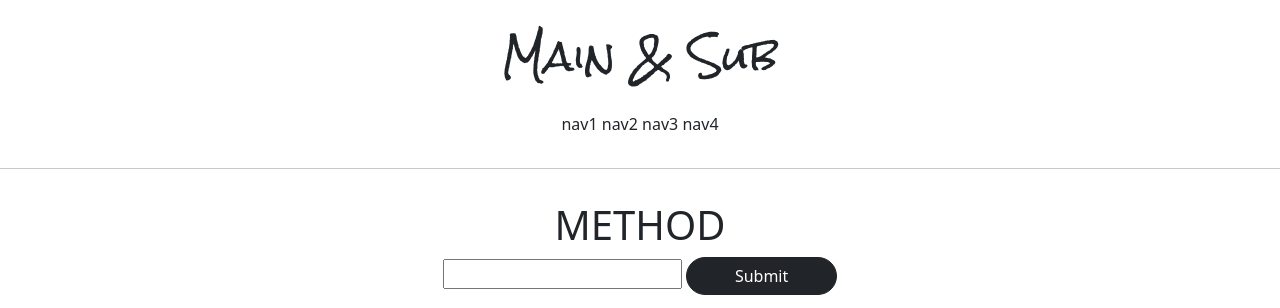
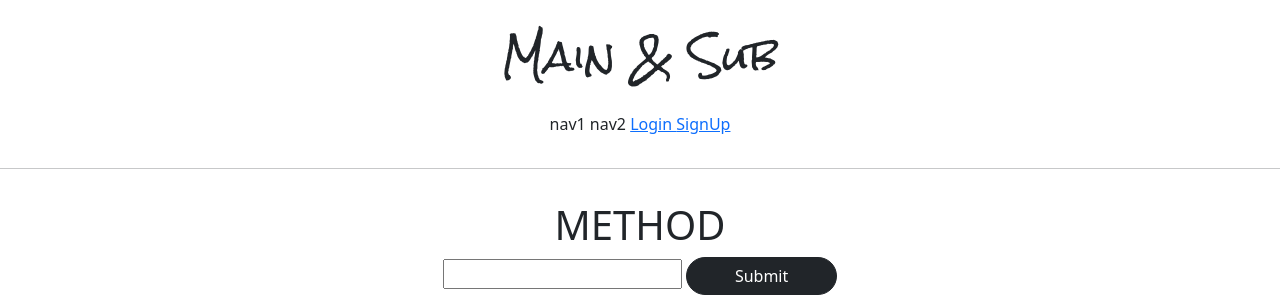
Before and after one commit to xxoellie/gis_1ban-_1, a Django app: page /accounts/hello_world/ in a window 1280 px wide. Shown: the top 308 px of the page. Run offline with Django 3.2, Linux system fonts and the light colour scheme; parts of the project's set-up code (start-up, migrations or seed data) failed here and were passed over.

Commit message:
7/14 class 1 commit 3

```diff
--- a/gis_1ban_1/settings.py
+++ b/gis_1ban_1/settings.py
@@ -121,7 +121,7 @@ AUTH_PASSWORD_VALIDATORS = [
 # Internationalization
 # https://docs.djangoproject.com/en/3.2/topics/i18n/
 
-LANGUAGE_CODE = 'en-us'
+LANGUAGE_CODE = 'ko-kr'
 
 TIME_ZONE = 'UTC'
 
--- a/templates/header.html
+++ b/templates/header.html
@@ -6,8 +6,34 @@
     <div class = "pragmatic_header_button">
         <span>nav1</span>
         <span>nav2</span>
-        <span>nav3</span>
-        <span>nav4</span>
+
+        {% if not user.is_authenticated %}
+
+        <span>
+            <a href="{% url 'accountapp:login' %}">
+                Login
+            </a>
+        </span>
+
+
+        <span>
+            <a href="{% url 'accountapp:create' %}">
+                SignUp
+            </a>
+        </span>
+
+        {% else %}
+
+        <span>
+            <a href="{% url 'accountapp:logout' %}">
+                Logout
+            </a>
+        </span>
+
+
+        {% endif %}
+
     </div>
 
+
 </div>
```
